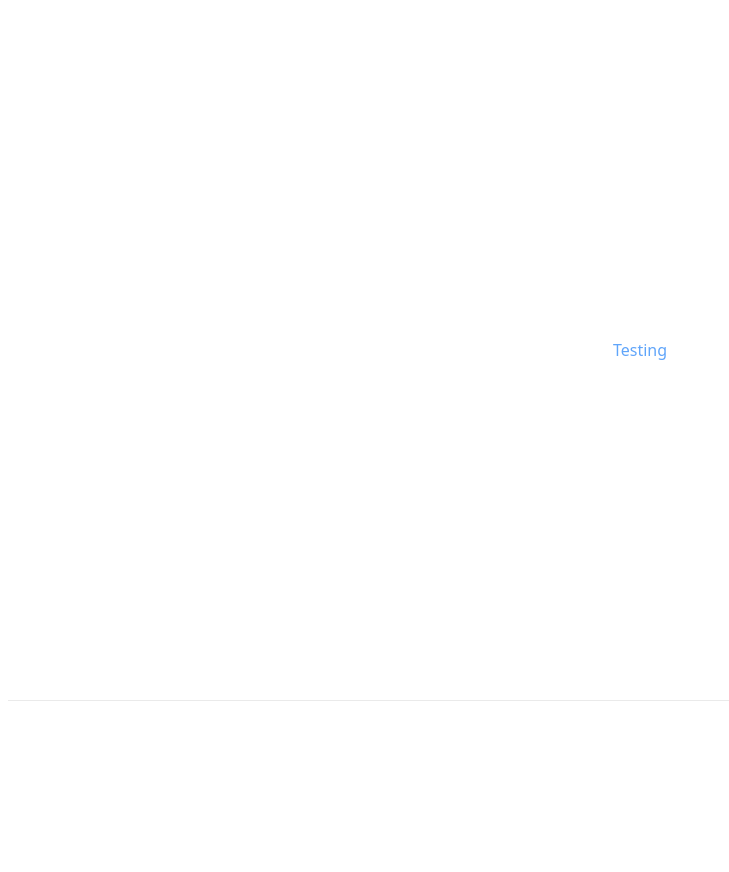
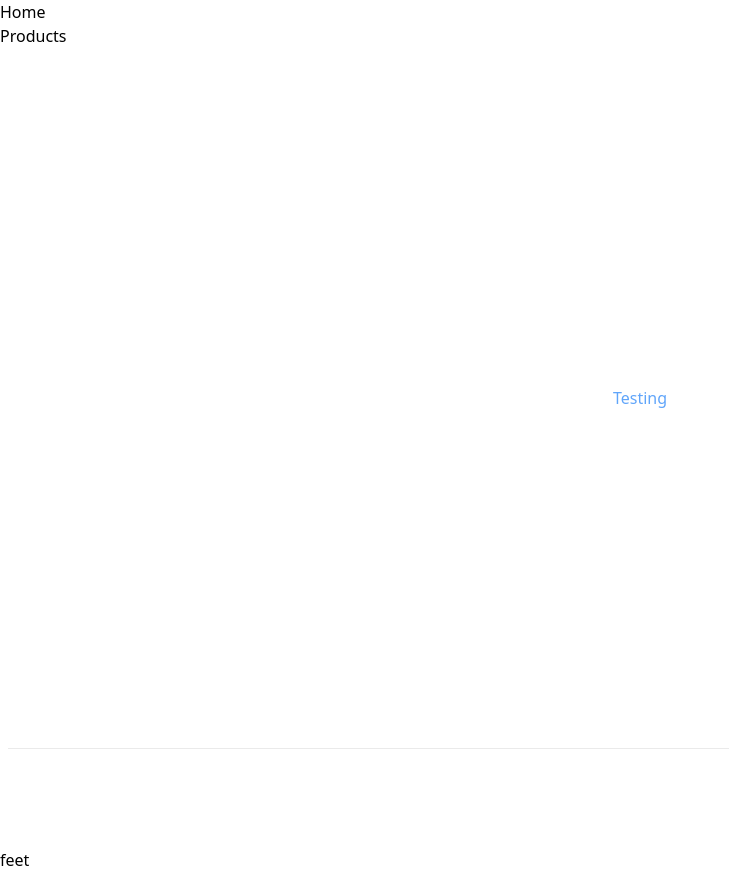
Before and after one commit to DanielOhn/Blossom-Eve, a Next.js app: page / in a window 1280 px wide. Shown: the whole page, without its empty margins (0-729 px from the left). Before the commit the page ends 800 px from the top, so only its background shows below. Built offline with nearby package versions, Linux system fonts and the light colour scheme.

Commit message:
Add Layout and Components folder.

```diff
--- /dev/null
+++ b/components/Layout/Footer.tsx
@@ -0,0 +1,5 @@
+function Footer() {
+  return <footer>feet</footer>
+}
+
+export default Footer
--- /dev/null
+++ b/components/Layout/Layout.tsx
@@ -0,0 +1,14 @@
+import Navbar from "./Navbar";
+import Footer from "./Footer";
+
+function Layout(props) {
+  return (
+    <>
+      <Navbar />
+      {props.children}
+      <Footer />
+    </>
+  );
+}
+
+export default Layout;
--- /dev/null
+++ b/components/Layout/Navbar.tsx
@@ -0,0 +1,20 @@
+import Link from 'next/link'
+
+function Navbar() {
+    return (
+        <ul>
+            <li>
+                <Link href="/">
+                    <a>Home</a>
+                </Link>
+            </li>
+            <li>
+                <Link href="/products">
+                    <a>Products</a>
+                </Link>
+            </li>
+        </ul>
+    )
+}
+
+export default Navbar
--- a/pages/_app.tsx
+++ b/pages/_app.tsx
@@ -1,7 +1,13 @@
-import '../styles/styles.css'
+import "../styles/styles.css";
+
+import Layout from "../components/Layout/Layout";
 
 function MyApp({ Component, pageProps }) {
-  return <Component {...pageProps} />
+  return (
+    <Layout>
+      <Component {...pageProps} />
+    </Layout>
+  );
 }
 
-export default MyApp
+export default MyApp;
```
Also changed, not shown: pages/index.tsx (+4 -7 lines).
